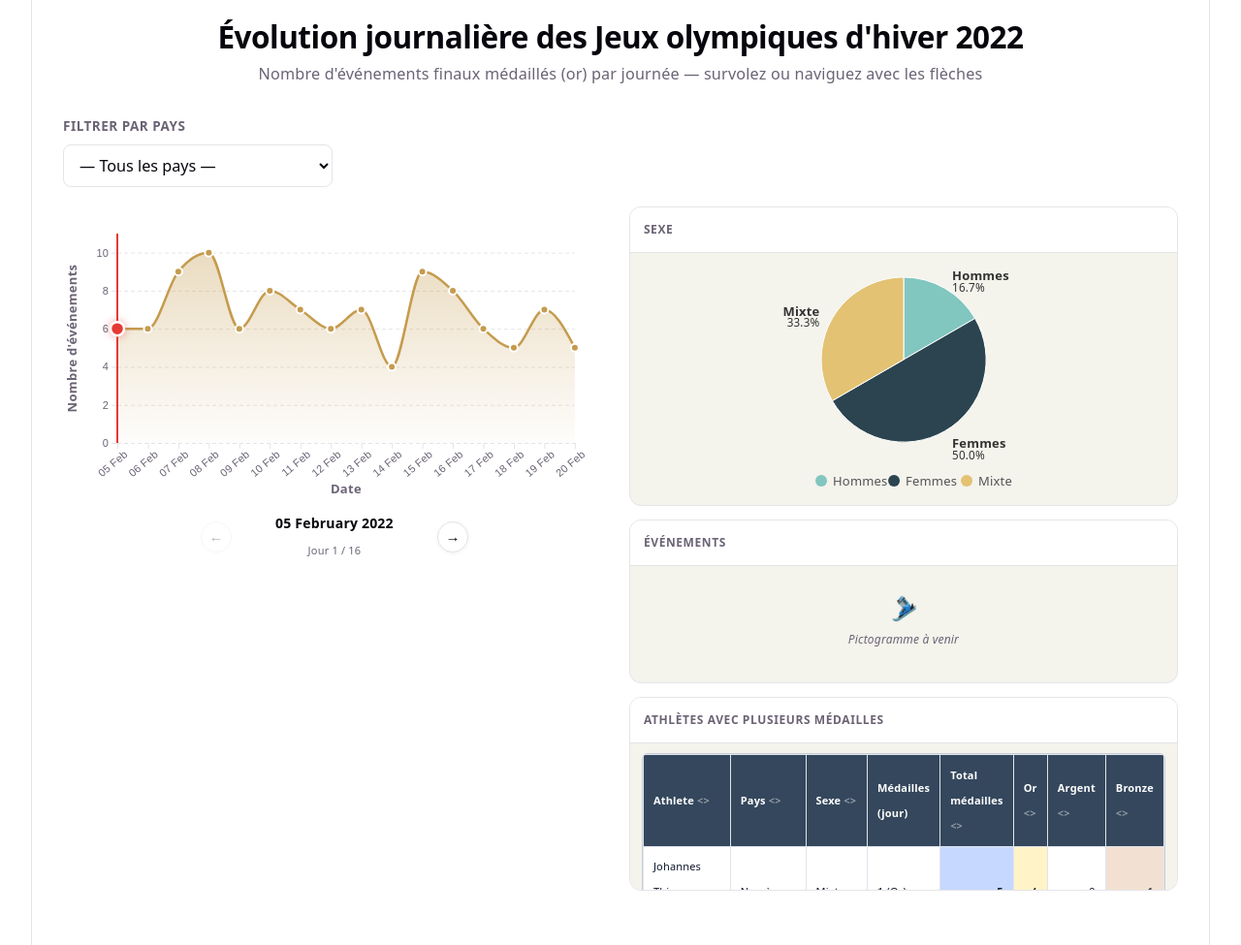
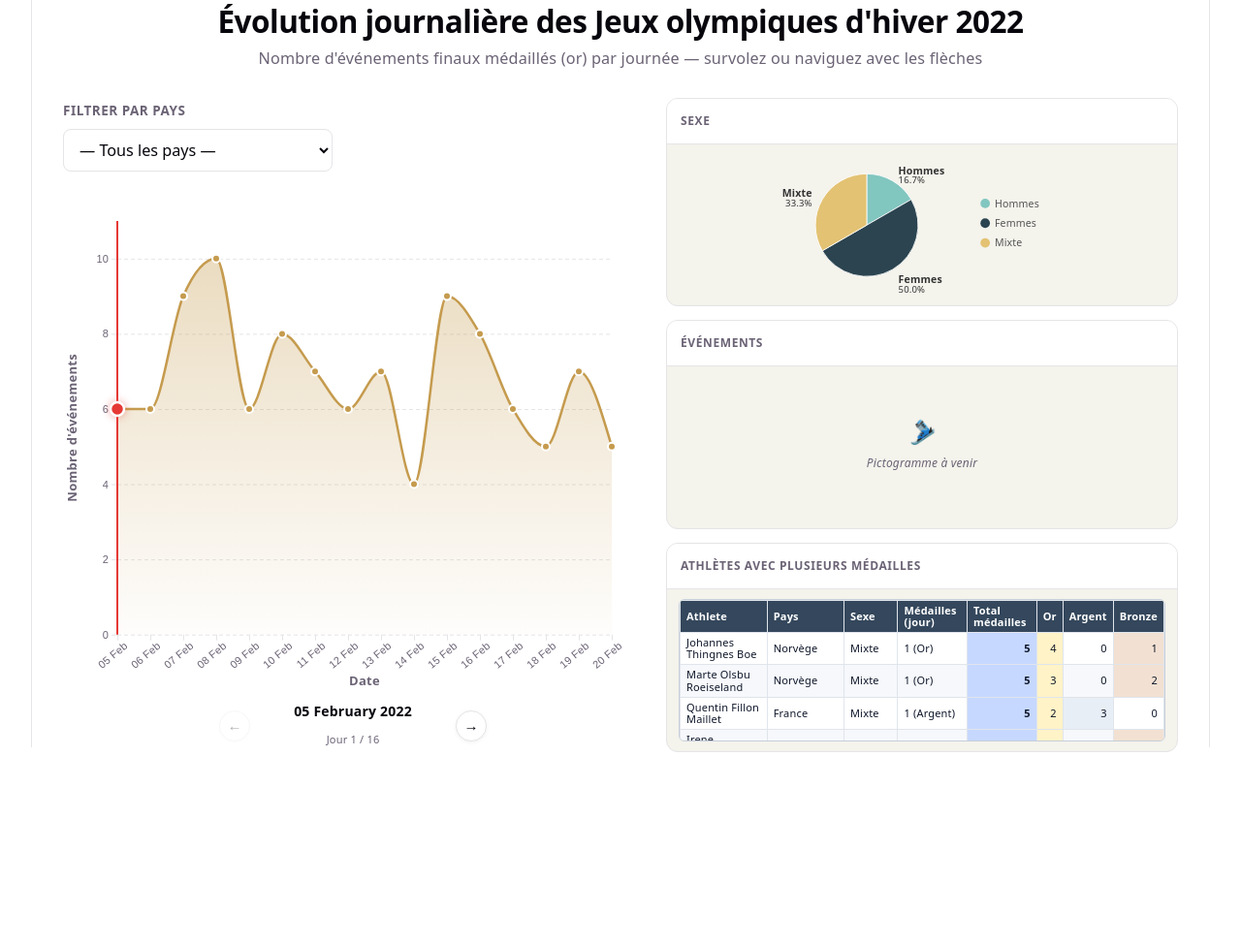
Before and after one commit to Projet-INF-8808/projet-inf8808, a website built with Vite: page index.html in a window 1280 px wide. Shown: the part 912-1887 px from the top of the page at 97% size. After the commit the page ends 1688 px from the top, so only its background shows below. Built offline with nearby package versions, Linux system fonts and the light colour scheme.

Commit message:
Decent version

```diff
--- a/src/charts/athletesTable.css
+++ b/src/charts/athletesTable.css
@@ -4,14 +4,21 @@
   box-sizing: border-box;
 }
 
+#athletes-table-root {
+  flex: 1;
+  min-height: 0;
+  display: flex;
+  flex-direction: column;
+  height: 100%;
+}
 
 .athletes-table-wrapper {
   border: 1px solid #c6ced9;
   border-radius: 6px;
   background: #ffffff;
-  overflow-x: auto;
+  flex: 1;
+  min-height: 0;
   overflow-y: auto;
-  max-height: 70vh;
 }
 
 .athletes-table {
@@ -26,7 +33,8 @@
   color: #ffffff;
   border: 1px solid #e0e5ec;
   text-align: left;
-  padding: 8px 10px;
+  padding: 4px 6px;
+  line-height: 1.1;
   position: sticky;
   top: 0;
   z-index: 5;
@@ -75,7 +83,8 @@
 
 .athletes-table tbody td {
   border: 1px solid #e0e5ec;
-  padding: 7px 10px;
+  padding: 4px 6px;
+  line-height: 1.1;
   color: #0f172a;
 }
 
--- a/src/charts/athletesTable.js
+++ b/src/charts/athletesTable.js
@@ -173,14 +173,14 @@ export class AthletesTable {
     }
 
     this.columns = [
-      { key: 'athlete_name', label: 'Athlete', type: 'text', sortable: true },
-      { key: 'country', label: 'Pays', type: 'text', sortable: true },
-      { key: 'athlete_sex', label: 'Sexe', type: 'text', sortable: true },
+      { key: 'athlete_name', label: 'Athlete', type: 'text', sortable: false },
+      { key: 'country', label: 'Pays', type: 'text', sortable: false },
+      { key: 'athlete_sex', label: 'Sexe', type: 'text', sortable: false },
       { key: 'medals_on_selected_day', label: 'Médailles (jour)', type: 'number', sortable: false },
-      { key: 'total_medals_all_games', label: 'Total médailles', type: 'number', sortable: true },
-      { key: 'gold_total', label: 'Or', type: 'number', sortable: true },
-      { key: 'silver_total', label: 'Argent', type: 'number', sortable: true },
-      { key: 'bronze_total', label: 'Bronze', type: 'number', sortable: true }
+      { key: 'total_medals_all_games', label: 'Total médailles', type: 'number', sortable: false },
+      { key: 'gold_total', label: 'Or', type: 'number', sortable: false },
+      { key: 'silver_total', label: 'Argent', type: 'number', sortable: false },
+      { key: 'bronze_total', label: 'Bronze', type: 'number', sortable: false }
     ]
     this.sortState = null
 
--- a/src/charts/dailyMedalChart.css
+++ b/src/charts/dailyMedalChart.css
@@ -9,6 +9,7 @@
   gap: 16px;
   flex-wrap: wrap;
   margin-bottom: 20px;
+  flex-shrink: 0;
 }
 
 /* ── Main 2-col layout: chart left, panels right ─────────────── */
@@ -16,18 +17,23 @@
   display: grid;
   grid-template-columns: 7fr 4fr;
   gap: 24px;
-  align-items: start;
+  align-items: stretch;
   width: 100%;
+  flex: 1;        /* grow to fill remaining viewport height */
+  min-height: 0;  /* allow shrinking in a flex parent       */
 }
 
 .viz5-left {
-  min-width: 0; /* prevent overflow */
+  min-width: 0;      /* prevent overflow */
+  display: flex;
+  flex-direction: column;
 }
 
 .viz5-right {
   display: flex;
   flex-direction: column;
   gap: 14px;
+  min-height: 0;
 }
 
 /* ── Pie-chart panel body ────────────────────────────────────── */
@@ -35,10 +41,19 @@
   padding: 8px 4px;
 }
 
-/* ── Chart wrapper ───────────────────────────────────────────── */
-#daily-chart-wrapper {
+#gender-pie-wrapper {
+  flex: 1;
+  position: relative;
+  min-height: 0;
   width: 100%;
-  flex-shrink: 0;
+}
+
+/* ── Chart wrappers (grow to fill remaining left-column height) ── */
+#daily-chart-wrapper,
+#country-daily-chart-wrapper {
+  width: 100%;
+  flex: 1;
+  min-height: 0;
 }
 
 /* ── Line chart elements ─────────────────────────────────────── */
@@ -208,6 +223,8 @@
   overflow: hidden;
   display: flex;
   flex-direction: column;
+  flex: 1;
+  min-height: 0;
 }
 
 .side-panel-header {
@@ -231,6 +248,10 @@
 .side-panel-body {
   padding: 10px 12px;
   flex: 1;
+  min-height: 0;
+  overflow: hidden;
+  display: flex;
+  flex-direction: column;
 }
 
 /* Placeholder state */
@@ -327,11 +348,6 @@
   flex-shrink: 0;
 }
 
-/* Athletes-table panel: constrain height so it scrolls instead of pushing layout */
-#athletes-table-section.side-panel {
-  max-height: 200px;
-  overflow-y: auto;
-}
 
 
 /* Responsive: stack on small screens */
@@ -365,11 +381,27 @@
   .side-panel-header {
     background: var(--bg, #16171d);
   }
-}/* ── Page sections ────────────────────────────────────────── */
+}
+
+/* ── Page sections ────────────────────────────────────────── */
 .page-section {
   width: 100%;
   padding: 48px 0 56px;
   box-sizing: border-box;
+}
+
+/* Viz5 section: fill exactly one viewport, like the medal chart */
+#section-viz5 {
+  height: 100dvh;
+  padding: 32px 0 24px;
+  box-sizing: border-box;
+  display: flex;
+  flex-direction: column;
+}
+
+/* Keep the header non-shrinkable inside the flex column */
+#section-viz5 .section-header {
+  flex-shrink: 0;
 }
 
 .section-header {
@@ -415,6 +447,7 @@
   justify-content: center;
   gap: 16px;
   margin: 8px 0 0;
+  flex-shrink: 0;
 }
 
 .time-nav-btn {
--- a/src/charts/dailyMedalChart.js
+++ b/src/charts/dailyMedalChart.js
@@ -83,11 +83,12 @@ export function renderDailyMedalChart (containerId, data, onDateSelect, options
   const container = document.querySelector(containerId)
   if (!container) return {}
 
-  const containerW = container.getBoundingClientRect().width || 800
+  const containerW = container.getBoundingClientRect().width  || 800
+  const containerH = container.getBoundingClientRect().height || 300
 
   const margin = { top: 28, right: 32, bottom: 56, left: 56 }
   const width  = containerW
-  const height = 300
+  const height = Math.max(containerH, 200)   // fill the flex cell, min 200px
   const innerW = width  - margin.left - margin.right
   const innerH = height - margin.top  - margin.bottom
 
@@ -110,7 +111,7 @@ export function renderDailyMedalChart (containerId, data, onDateSelect, options
     .attr('viewBox', `0 0 ${width} ${height}`)
     .attr('preserveAspectRatio', 'xMidYMid meet')
     .style('width', '100%')
-    .style('height', 'auto')
+    .style('height', '100%')
     .attr('role', 'img')
     .attr('aria-label', "Graphique des événements médaillés par jour")
 
--- a/src/charts/genderPieChart.js
+++ b/src/charts/genderPieChart.js
@@ -47,9 +47,9 @@ export function renderGenderPieChart (containerId, data, onSelect) {
   const container = document.querySelector(containerId)
   if (!container) return
 
-  const width = container.getBoundingClientRect().width || 280
-  const height = 240
-  const margin = 35
+  const width = 340
+  const height = 180
+  const margin = 25
   const radius = Math.min(width, height) / 2 - margin
 
   d3.select(containerId).selectAll('svg').remove()
@@ -59,11 +59,11 @@ export function renderGenderPieChart (containerId, data, onSelect) {
     .attr('viewBox', `0 0 ${width} ${height}`)
     .attr('preserveAspectRatio', 'xMidYMid meet')
     .style('width', '100%')
-    .style('height', 'auto')
+    .style('height', '100%')
     .attr('class', 'gender-pie-svg')
 
   const g = svg.append('g')
-    .attr('transform', `translate(${width / 2}, ${(height / 2) - 20})`)
+    .attr('transform', `translate(100, ${height / 2})`)
 
   const pie = d3.pie()
     .value(d => d.count)
@@ -133,16 +133,15 @@ export function renderGenderPieChart (containerId, data, onSelect) {
   // ── LEGEND ───────────────────────────────────────────────────
   const legendGroup = svg.append('g')
     .attr('class', 'gender-legend-group')
-    .attr('transform', `translate(${width / 2}, ${height - 15})`)
+    .attr('transform', `translate(250, ${(height / 2) - (data.length * 25) / 2 + 10})`)
 
-  const legendSpace = 75
-  const startX = -((data.length * legendSpace) / 2) + (legendSpace / 2) - 10
+  const legendSpaceY = 25
 
   const legendItems = legendGroup.selectAll('.gender-legend-item')
     .data(data)
     .join('g')
     .attr('class', 'gender-legend-item')
-    .attr('transform', (d, i) => `translate(${startX + i * legendSpace}, 0)`)
+    .attr('transform', (d, i) => `translate(0, ${i * legendSpaceY})`)
     .attr('data-key', d => d.key)
     .on('click', function (event, d) {
       if (onSelect) onSelect(d.key)
--- a/src/main.js
+++ b/src/main.js
@@ -9,7 +9,7 @@ import './style.css'
 import * as d3 from 'd3'
 import { loadCountryDailyMedalData, renderCountryDailyMedalChart } from './charts/countryDailyMedalChart.js'
 import { buildDailyData, loadDailyData, renderDailyMedalChart } from './charts/dailyMedalChart.js'
-import { loadGenderData, renderGenderPieChart, computeGenderData } from './charts/genderPieChart.js'
+import { computeGenderData, loadGenderData, renderGenderPieChart } from './charts/genderPieChart.js'
 import { computeMedalTotals, loadData, renderMedalChart } from './charts/medalChart.js'
 
 const ASSET_BASE = `${import.meta.env.BASE_URL}assets`
@@ -81,20 +81,20 @@ document.querySelector('#app').innerHTML = `
       </p>
     </div>
 
-    <!-- Country selector row (full width above the 2-col grid) -->
-    <div class="daily-country-selector-row">
-      <div class="country-daily-control">
-        <label for="country-daily-select">Filtrer par pays</label>
-        <select id="country-daily-select"></select>
-      </div>
-      <div class="country-daily-country" id="country-daily-country"></div>
-    </div>
-
     <!-- 2-col grid: chart left, panels right -->
     <div class="viz5-main-layout">
 
       <!-- LEFT : line/bar chart + arrow nav -->
       <div class="viz5-left">
+        <!-- Country selector row (above the chart in the left column) -->
+        <div class="daily-country-selector-row">
+          <div class="country-daily-control">
+            <label for="country-daily-select">Filtrer par pays</label>
+            <select id="country-daily-select"></select>
+          </div>
+          <div class="country-daily-country" id="country-daily-country"></div>
+        </div>
+
         <div id="daily-chart-wrapper"></div>
         <div id="country-daily-chart-wrapper" style="display:none;"></div>
 
@@ -133,8 +133,8 @@ document.querySelector('#app').innerHTML = `
         </div>
 
         <!-- Panel 3 — Détails (athletes table) -->
-        <section id="athletes-table-section" class="side-panel" aria-label="Athlètes avec plusieurs médailles">
-        </section>
+        <div id="athletes-table-section" class="side-panel" aria-label="Athlètes avec plusieurs médailles">
+        </div>
 
       </div>
     </div>
```
